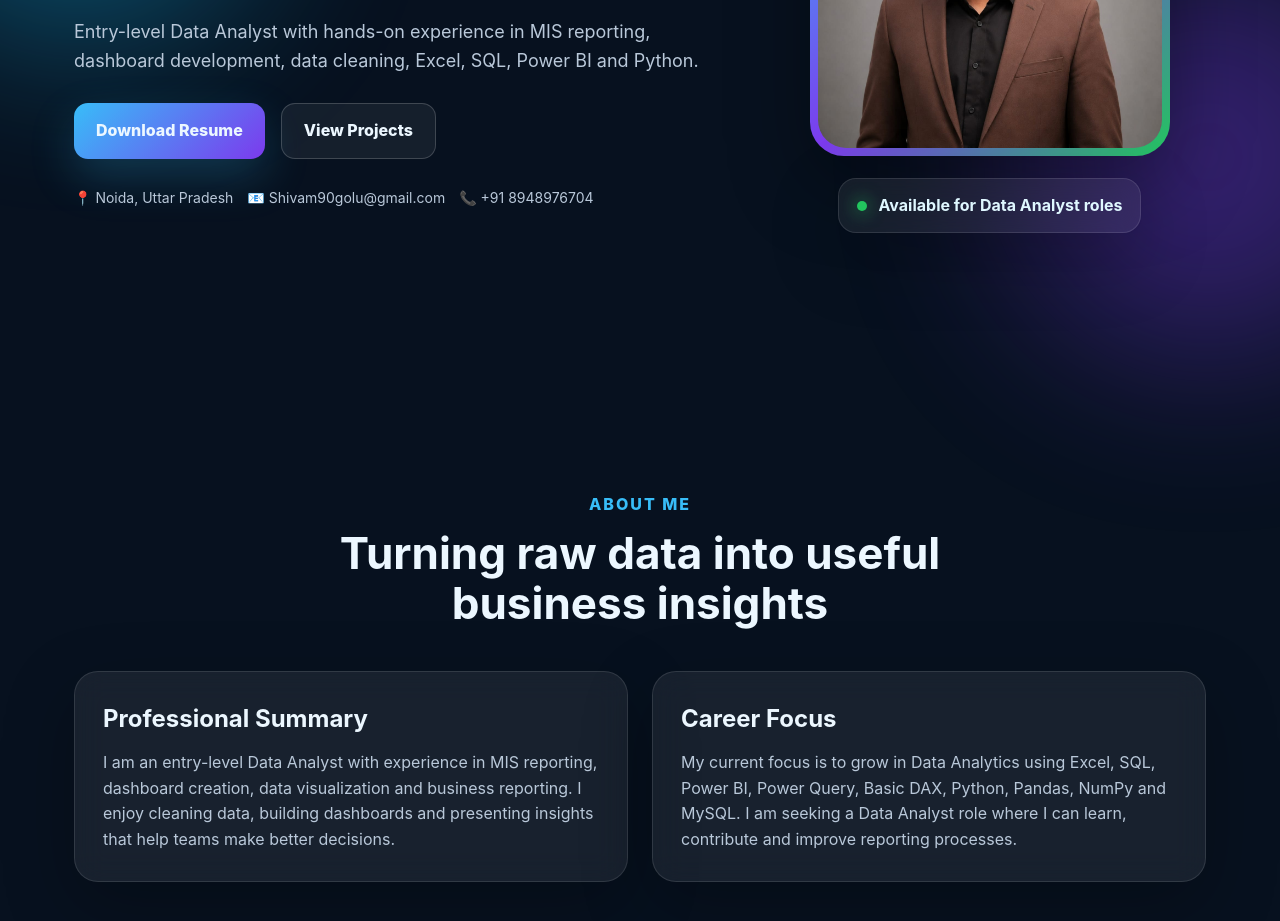
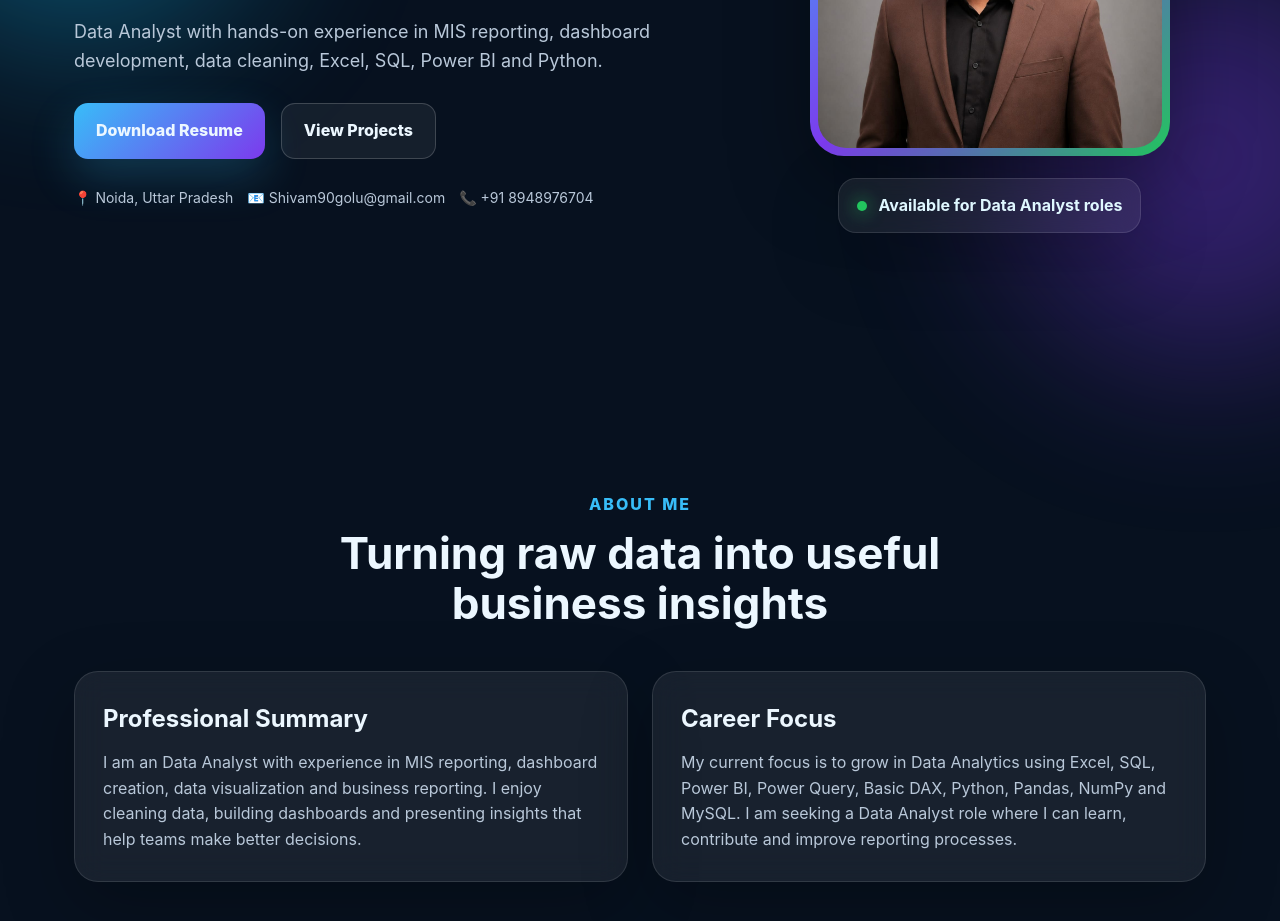
Before and after one commit to shivam90golu-alt/shivam-portfolio, a plain HTML site: page index.html in a window 1280 px wide. Shown: the part 403-1324 px from the top of the page. Drawn offline with Linux system fonts and the light colour scheme.

Commit message:
Update index.html

```diff
--- a/index.html
+++ b/index.html
@@ -36,7 +36,7 @@
         <h1>Shivam Kumar</h1>
         <h2><span id="typingText">Data Analyst</span></h2>
         <p class="hero-text">
-          Entry-level Data Analyst with hands-on experience in MIS reporting, dashboard development, data cleaning, Excel, SQL, Power BI and Python.
+          Data Analyst with hands-on experience in MIS reporting, dashboard development, data cleaning, Excel, SQL, Power BI and Python.
         </p>
         <div class="hero-actions">
           <a class="btn primary" href="assets/resume.pdf" download>Download Resume</a>
@@ -69,7 +69,7 @@
         <div class="glass-card reveal">
           <h3>Professional Summary</h3>
           <p>
-            I am an entry-level Data Analyst with experience in MIS reporting, dashboard creation, data visualization and business reporting. I enjoy cleaning data, building dashboards and presenting insights that help teams make better decisions.
+            I am an Data Analyst with experience in MIS reporting, dashboard creation, data visualization and business reporting. I enjoy cleaning data, building dashboards and presenting insights that help teams make better decisions.
           </p>
         </div>
         <div class="glass-card reveal">
```
